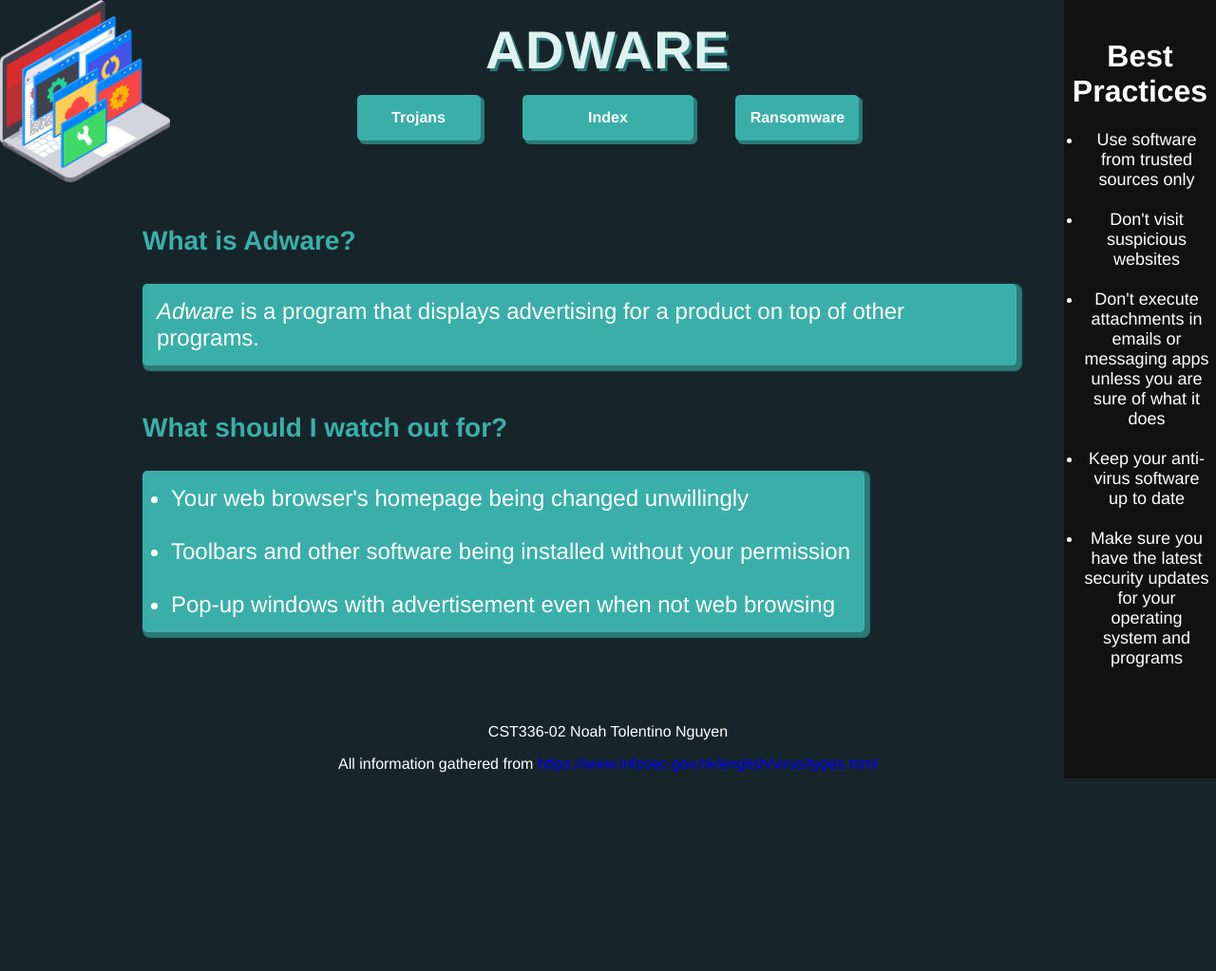
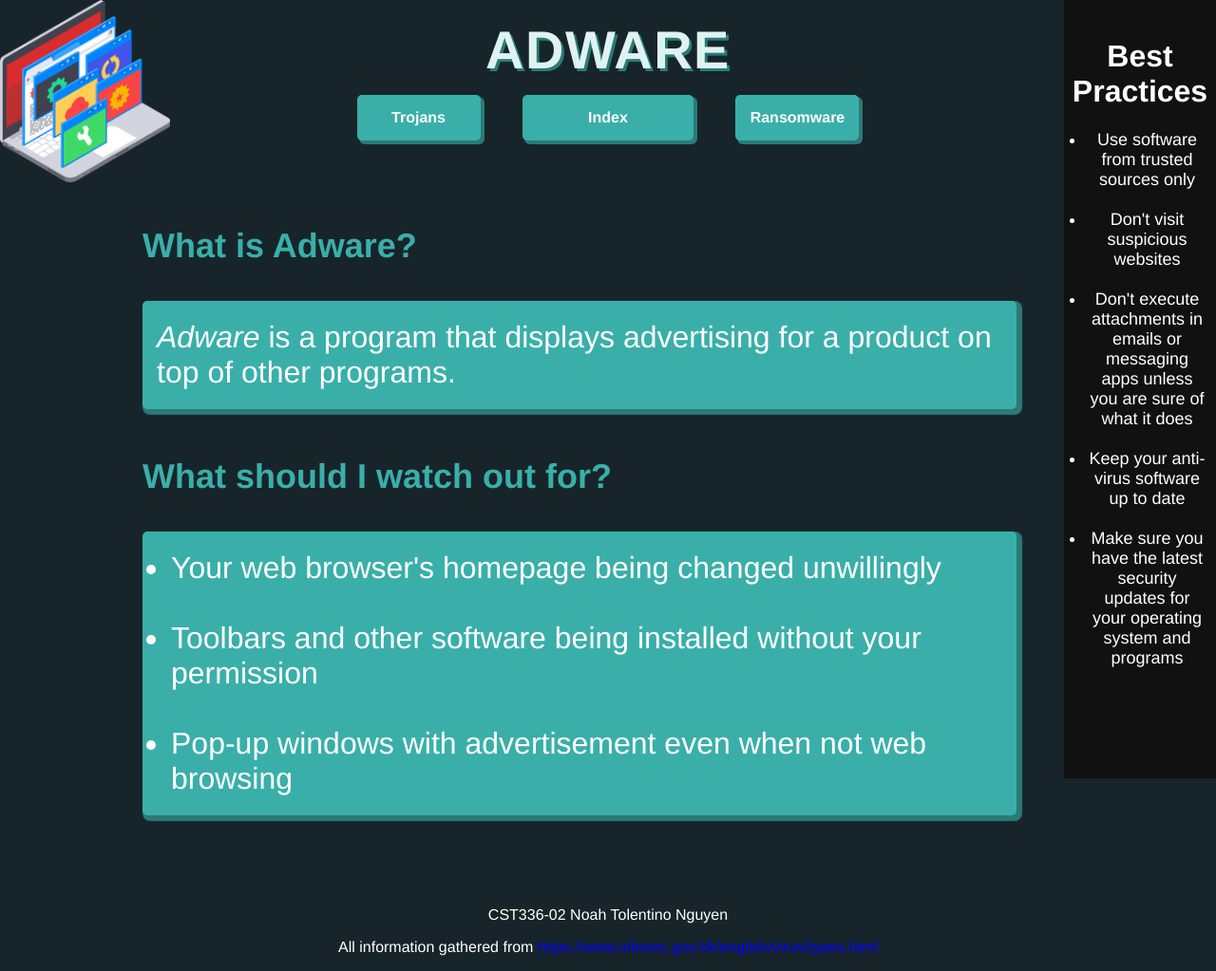
Before and after one commit to NoahTN/cst336, a PHP site: page /work/homework/1/adwareabout.html in a window 1280 px wide. Shown: the whole page at 95% size. Before the commit the page ends 820 px from the top, so only its background shows below. Run offline with PHP 8.4, Linux system fonts and the light colour scheme.

Commit message:
Increase font size

```diff
--- a/work/homework/1/adwareabout.html
+++ b/work/homework/1/adwareabout.html
@@ -50,7 +50,7 @@
 
         <img src="img/adware.png" class="outerimg">
 
-        <p class="question" class="outer">
+        <p class="question">
             What is Adware?
         </p>
 
@@ -59,7 +59,7 @@
            on top of other programs.
         </p>
 
-        <p class="question" class="outer">
+        <p class="question">
             What should I watch out for?
         </p>
 
--- a/work/homework/1/css/styles.css
+++ b/work/homework/1/css/styles.css
@@ -28,7 +28,7 @@ header {
     padding-left: 150px;
     padding-right: 150px;
     text-align:left;
-    font-size: 28px;
+    font-size: 36px;
     font-weight: bold;
     color: #3aafa9;
     margin-bottom: 5px;
@@ -44,17 +44,15 @@ header {
     float: left;
     background-color:#3aafa9;
     padding: 15px;
+    padding-top: 20px;
+    padding-bottom: 20px;
     margin-left: 150px;
     margin-right: 150px;
     margin-bottom: 30px;
-    font-size: 24px;
+    font-size: 32px;
     color: white;
     border-radius: 5px;
     box-shadow: 3px 3px 1px 3px #2b7a78;
-}
-
-.outer {
-    text-align:center;
 }
 
 .imgblock {
@@ -83,8 +81,8 @@ header {
     background-color:#3aafa9;
     padding: 20px;
     font-weight: bold;
-    font-size: 16px;
-    margin-top: 15px;
+    font-size: 24px;
+    margin-top: 20px;
     border-radius: 5px;
     box-shadow: 0px 3px 0px 1px #2b7a78;
 }
@@ -134,8 +132,8 @@ header {
 }
 
 .sidenav ul {
-    margin-left: -20px;
-    margin-right: 6px;
+    margin-left: -17px;
+    margin-right: 8px;
     font-size: 18px;
 }
 
--- a/work/homework/1/ransomwareabout.html
+++ b/work/homework/1/ransomwareabout.html
@@ -50,17 +50,17 @@
 
         <img src="img/ransomware.png" class="outerimg">
 
-        <p class="question" class="outer">
+        <p class="question">
             What is Ransomware?
         </p>
 
-        <p class="answer" style="margin-right: 210px;">
+        <p class="answer" style="margin-right:210px">
            <em>Ransomware</em> is a program that encrypts system files,
            disabling access to them. Usually, a fee is demanded from the user
            in order to restore them.
         </p>
 
-        <p class="question" class="outer">
+        <p class="question">
             How do I take proper caution?
         </p>
 
```
